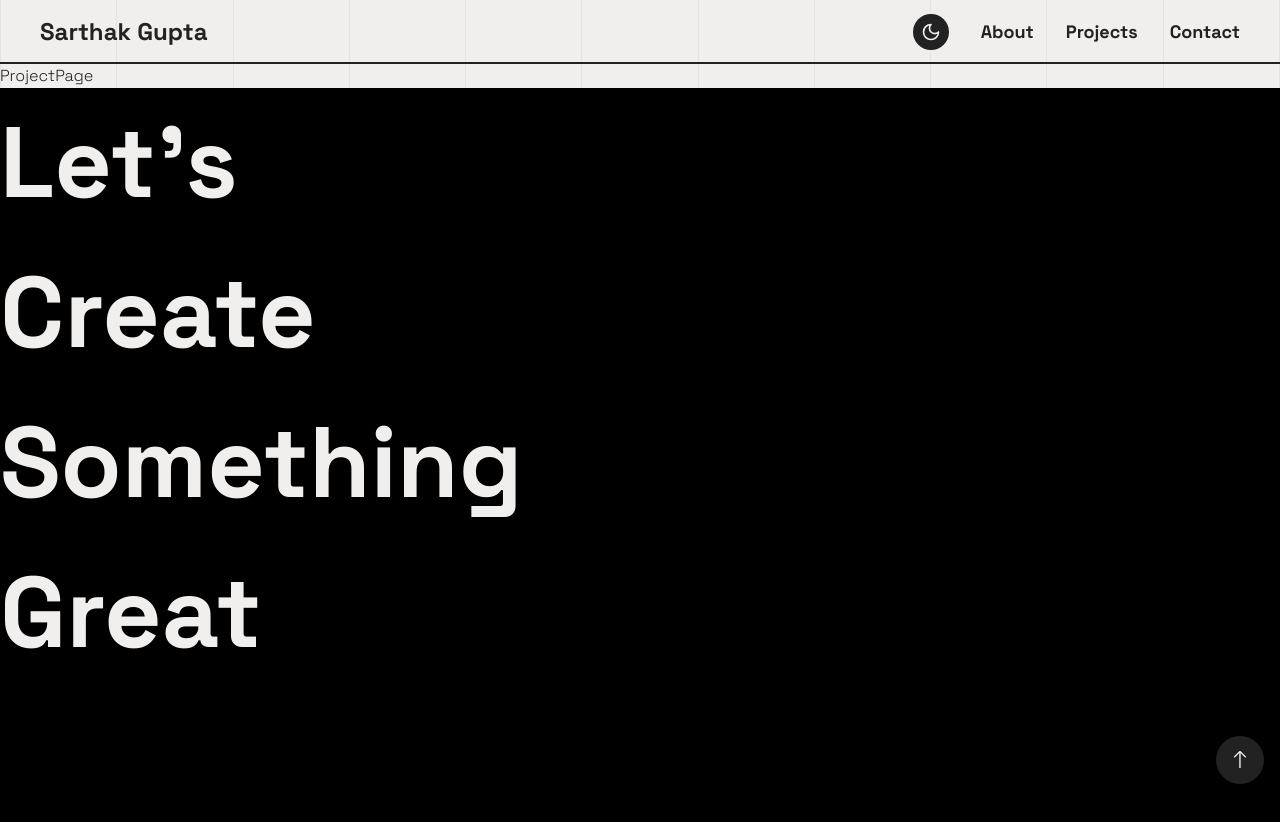
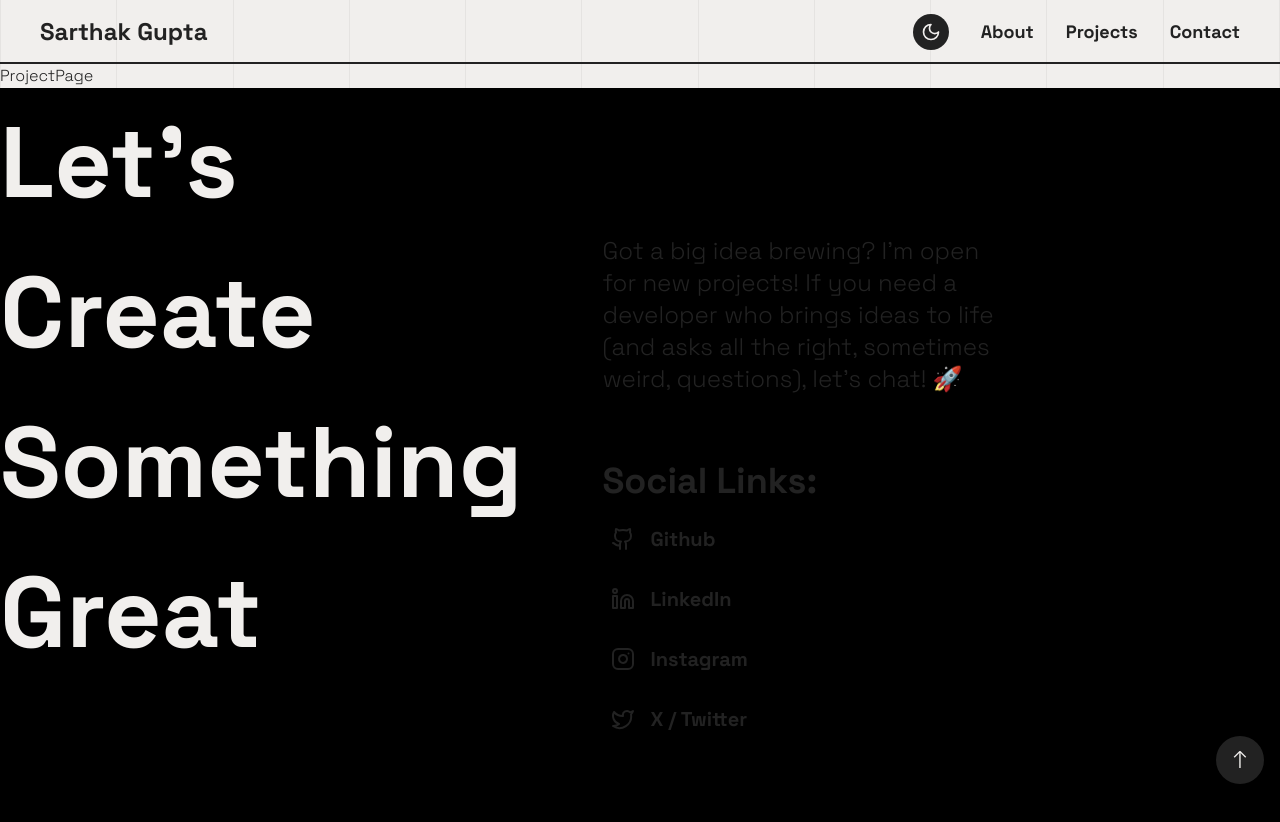
Before and after one commit to sarthak-g75/portfolio, a React (Vite) app: page /project/1 in a window 1280 px wide. Shown: the top 822 px of the page. Built offline with nearby package versions, Linux system fonts and the light colour scheme.

Commit message:
added new footer section

```diff
--- a/src/components/Footer.jsx
+++ b/src/components/Footer.jsx
@@ -1,10 +1,12 @@
 import InfiniteBanner from './InfiniteBanner'
 import { motion } from 'motion/react'
 import VerticalLines from './VerticalLines'
+import FooterText from './FooterText'
+import Socials from './Socials'
 const text = 'Let’s Create Something Great '
 const Footer = () => {
   return (
-    <footer className='w-full h-screen overflow-hidden bg-black'>
+    <footer className='flex w-full h-screen overflow-hidden bg-black'>
       <div className='lg:hidden'>
         <InfiniteBanner text={text} />
       </div>
@@ -22,6 +24,15 @@ const Footer = () => {
           )
         })}
       </div>
+      <div className='flex flex-col items-start p-20 justify-evenly'>
+        <div className='w-2/3'>
+          <FooterText />
+        </div>
+        <div className='flex flex-col justify-center gap-4'>
+          <h2 className='text-4xl font-bold'>Social Links: </h2>
+          <Socials />
+        </div>
+      </div>
     </footer>
   )
 }
--- /dev/null
+++ b/src/components/FooterText.jsx
@@ -0,0 +1,8 @@
+import React from 'react'
+const text =
+  'Got a big idea brewing? I’m open for new projects! If you need a developer who brings ideas to life (and asks all the right, sometimes weird, questions), let’s chat! 🚀'
+const FooterText = () => {
+  return <h2 className='2xl:text-4xl lg:text-2xl'>{text}</h2>
+}
+
+export default FooterText
--- /dev/null
+++ b/src/components/Socials.jsx
@@ -0,0 +1,48 @@
+import { Github, Linkedin, Instagram, Twitter } from 'lucide-react'
+
+const socialsLinks = [
+  {
+    name: 'Github',
+    to: 'https://github.com/sarthak-g75',
+    icon: <Github />,
+    color: 'hover:text-gray-900',
+  },
+  {
+    name: 'LinkedIn',
+    to: 'https://www.linkedin.com/in/sarthak78/',
+    icon: <Linkedin />,
+    color: 'hover:text-blue-700',
+  },
+  {
+    name: 'Instagram',
+    to: 'https://www.instagram.com/sarthak_g75/',
+    icon: <Instagram />,
+    color: 'hover:text-pink-500',
+  },
+  {
+    name: 'X / Twitter',
+    to: 'http://x.com/sarthak_g75',
+    icon: <Twitter />,
+    color: 'hover:text-black',
+  },
+]
+
+const Socials = () => {
+  return (
+    <div className='flex flex-col gap-4'>
+      {socialsLinks.map((link) => (
+        <a
+          key={link.name}
+          href={link.to}
+          target='_blank'
+          rel='noreferrer'
+          className={`flex items-center gap-4 text-xl transition-all duration-300 font-bold hover:scale-110 p-2 rounded-lg hover:bg-primary ${link.color}`}
+        >
+          <h3>{link.icon}</h3> <h3>{link.name}</h3>
+        </a>
+      ))}
+    </div>
+  )
+}
+
+export default Socials
```
